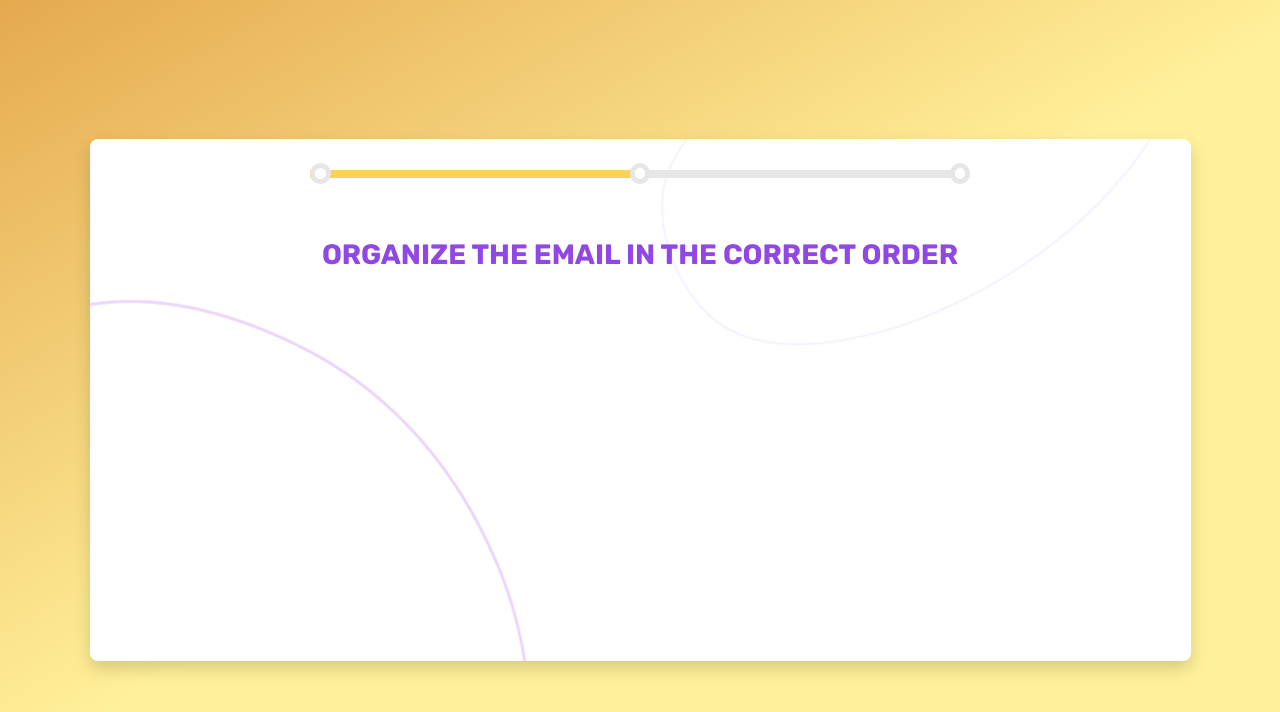
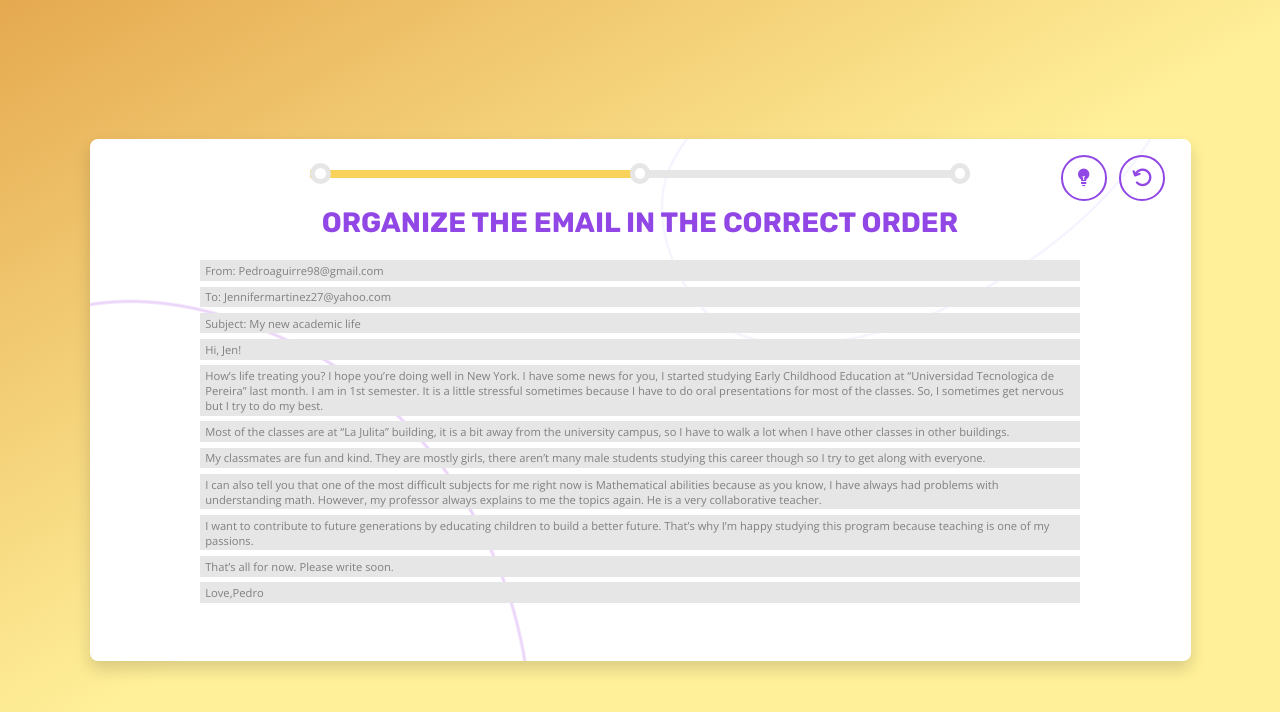
Before and after one commit to Univirtual-Ilex/4-M0U1-Reading2-Parts-of-an-Email, a React (Create React App) app: page /actividad1 in a window 1280 px wide. Shown: the top 712 px of the page. Built offline with nearby package versions, Linux system fonts and the light colour scheme.

Commit message:
Actividad 2 maquetada

```diff
--- a/src/components/Actividad2/Actividad2.jsx
+++ b/src/components/Actividad2/Actividad2.jsx
@@ -4,26 +4,84 @@ import styled from 'styled-components'
 import styles from './Actividad2_styles'
 import Ilex from '../../App/variables'
 // styles from styled
-import { ProgressbarContainer } from '../Actividad1/Actividad_styles'
+import { ProgressbarContainer, UiButtonsContainer } from '../Actividad1/Actividad_styles'
 // Components
 import Container from '../Container'
 import ProgressBar from '../ProgressBar'
 import MainTitle from '../MainTitle'
 import { IRow, ICol } from '../Grid'
-
+import { DraggableBlock } from '../Draggable'
+import ButtonUi from '../ButtonControlUI'
 // Componente base
 const Actividad2_base = ({...props}) => {
     return (
         <Container bgImage='./src/bg_actividad1.png' {...props}>
+
+            <UiButtonsContainer>
+                <ButtonUi icon='ilx-ayuda' tooltip='slide the sentences to organize them, then press check to verify if it is right or wrong, press hint if you need help   ' />
+                <ButtonUi icon='ilx-volver' tooltip='Start Again' />
+            </UiButtonsContainer>
+
             <ProgressbarContainer>
                 <ProgressBar progress={50}/>
             </ProgressbarContainer>
-            <IRow w={100} align='center' justify='center' py={0.5}>
+
+            <IRow w={90} align='center' justify='center'>
                 <ICol w={100}>
-                    <div className='container-content'>
                         <MainTitle color={Ilex.violeta2}> ORGANIZE THE EMAIL IN THE CORRECT ORDER  </MainTitle>
-                    </div>
                 </ICol>
+            </IRow>
+
+            <IRow align='center' justify='flex-start' w={80} pt={1}>
+                    <DraggableBlock>
+                    From: Pedroaguirre98@gmail.com
+                    </DraggableBlock>
+
+                    <DraggableBlock>
+                    To: Jennifermartinez27@yahoo.com
+                    </DraggableBlock>
+
+                    <DraggableBlock>
+                    Subject: My new academic life
+                    </DraggableBlock>
+
+                    <DraggableBlock>
+                    Hi, Jen!
+                    </DraggableBlock>
+
+                    <DraggableBlock>
+                    How’s life treating you? I hope you’re doing well in New York. I have some news for you, I started studying Early Childhood Education at “Universidad Tecnologica de Pereira” last month. I am in 1st semester.  It is a little stressful sometimes because I have to do oral presentations for most of the classes. So, I sometimes get nervous but I try to do my best.
+                    </DraggableBlock>
+
+                    <DraggableBlock>
+                    Most of the classes are at “La Julita” building, it is a bit away from the university campus, so I have to walk a lot when I have other classes in other buildings.
+                    </DraggableBlock>
+
+
+                    <DraggableBlock>
+                    My classmates are fun and kind. They are mostly girls, there aren’t many male students studying this career though so I try to get along with everyone.
+                    </DraggableBlock>
+
+
+                    <DraggableBlock>
+                    I can also tell you that one of the most difficult subjects for me right now is Mathematical abilities because as you know, I have always had problems with understanding math. However, my professor always explains to me the topics again. He is a very collaborative teacher.
+                    </DraggableBlock>
+
+
+                    <DraggableBlock>
+                    I want to contribute to future generations by educating children to build a better future. That’s why I’m happy studying this program because teaching is one of my passions.
+                    </DraggableBlock>
+
+
+                    <DraggableBlock>
+                    That’s all for now. Please write soon.
+                    </DraggableBlock>
+
+
+                    <DraggableBlock>
+                    Love,Pedro
+                    </DraggableBlock>
+
             </IRow>
         </Container>
 
--- a/src/components/Actividad2/Actividad2_styles.js
+++ b/src/components/Actividad2/Actividad2_styles.js
@@ -1,15 +1,7 @@
 import { css } from 'styled-components'
 import Ilex from '../../App/variables'
 const styles = css`
-    text-align: center;
     color: ${Ilex.color_grisMedio};
-
-    .container-content{
-
-        margin-top: 1.5em;
-    }
-
-
 `
 
 export default styles
--- a/src/components/Draggable/Draggable.jsx
+++ b/src/components/Draggable/Draggable.jsx
@@ -2,8 +2,13 @@
 //Import
 import React from 'react'
 import styled from 'styled-components'
-import styles from './Draggable_styles'
+import styles, {draggableBlock} from './Draggable_styles'
 // import BocinaButton from '../BocinaButton'
+
+export const DraggableBlock = styled.div`
+    ${draggableBlock}
+`
+
 // Componente base
 const Draggable_base = ({ name, ...props }) => {
     return (
--- a/src/components/Draggable/Draggable_styles.js
+++ b/src/components/Draggable/Draggable_styles.js
@@ -12,4 +12,18 @@ const styles = css`
     font-size:0.75em;
     margin:0.5em 0.5em;
 `
+
+
+export const draggableBlock = css`
+    width:${ props => props.w || 100}%;
+    font-size:0.7em;
+    background-color: ${Ilex.dragItem};
+    padding:0.25em 0.5em;
+    margin:0.25em 0;
+    cursor:move;
+
+
+`
+
+
 export default styles
--- a/src/components/Draggable/index.js
+++ b/src/components/Draggable/index.js
@@ -1 +1 @@
-export { default } from './Draggable'
+export { default, DraggableBlock } from './Draggable'
--- a/src/components/Grid/Grid.jsx
+++ b/src/components/Grid/Grid.jsx
@@ -24,11 +24,7 @@ export const ICol = styled.div`
 // Componente base
 const Grid_base = ({...props}) => {
     return (
-        <IRow {...props} justify='center' w={80} align='center' gutters={0.4}>
-            <ICol w={26}>Creado el componente Grid</ICol>
-            <ICol w={70}>Creado el componente Grid</ICol>
-            <ICol w={30}>Creado el componente Grid</ICol>
-        </IRow>
+        <section { ...props }> props.children </section>
     )
 }
 const Grid = styled(Grid_base)`${ styles }`
```
